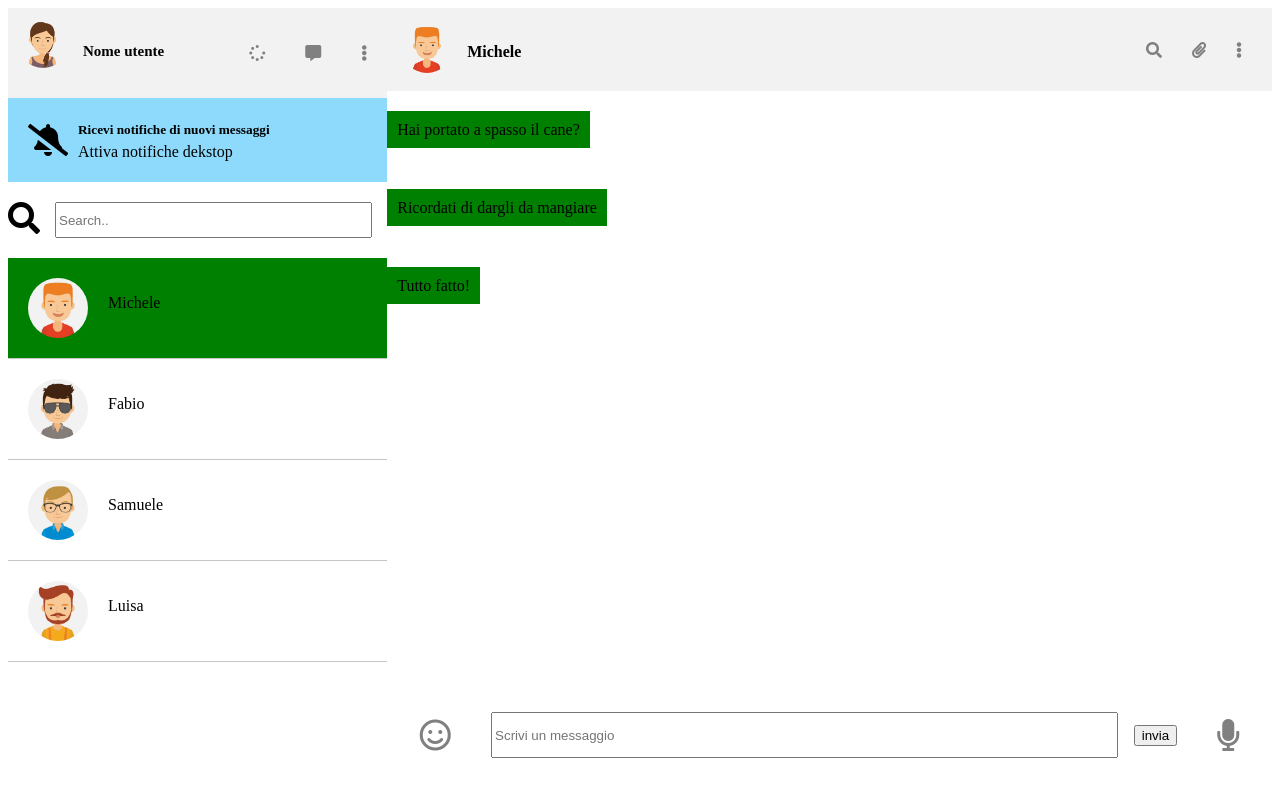
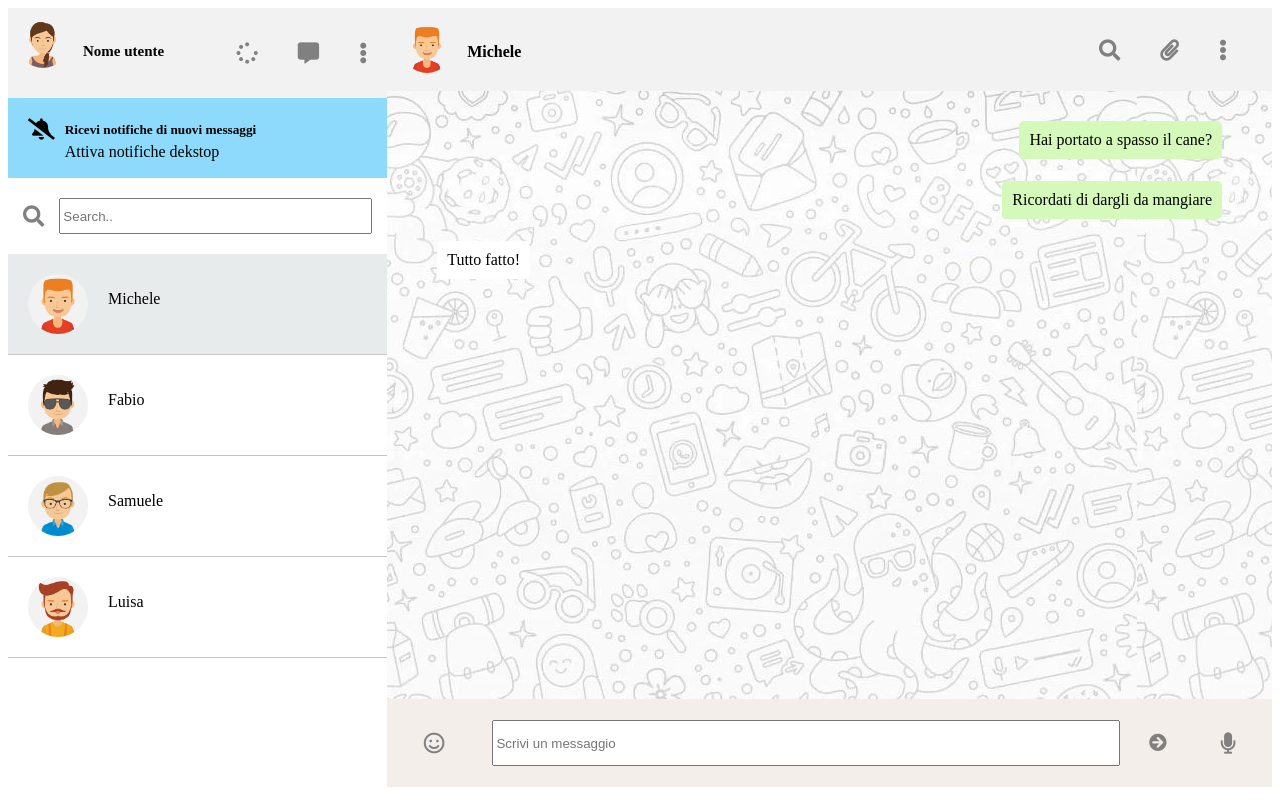
Before and after one commit to Salvatore949/BoolzApp, a plain HTML site: page index.html in a window 1280 px wide. Drawn offline with nearby package versions, Linux system fonts and the light colour scheme.

Commit message:
messages float

```diff
--- a/css/style.css
+++ b/css/style.css
@@ -73,6 +73,12 @@
     margin: 20px 15px;
 }
 
+#search > i{
+    color: gray;
+    margin-left: 15px;
+    margin-top: 30px;
+}
+
 #barra{
     height:20px;
     border: 1px solid grey;
@@ -96,7 +102,21 @@
 }
 
 .verde{
-    background-color: green;
+    background-color: #d5f9ba;
+    float:right;
+    margin-right:50px ;
+    border-radius: 5px;
+}
+
+.blu{
+    background-color: #ffffff;
+    float:left;
+    margin-left: 50px;
+    border-radius: 5px;
+}
+
+.grigio{
+    background-color: #e8ebeb;
 }
 
 /*Right part*/
@@ -115,16 +135,17 @@
 #on_line_box_i{
     display: flex;
     align-items: center;
-    margin: 0 15px;
+    margin: 0 25px;
 }
 
 #on_line_box_i > i{
-    padding: 0 15px;
+    padding: 0 20px;
     color: grey;
 }
 
 #main_space{
-    height: 75vh;
+    height: 76vh;
+    background-image:url("../img/sfondo.webp") ;
 }
 
 #on_line{
@@ -157,7 +178,6 @@
 }
 
 #chat_box span{
-    background-color: green;
     padding: 10px;
 
 }
@@ -166,6 +186,7 @@
 
 #message_bar{
     display: flex;
+    background-color: #f3eee9;
     justify-content:space-around;
     align-items:center;
     height:11vh;
@@ -180,4 +201,11 @@
 #message_bar > i{
     color: gray;
     padding:25px;
+
 }
+
+#message_bar > button{
+    color: gray;
+    background-color: #f3eee9;
+    border: #f3eee9;
+}
--- a/index.html
+++ b/index.html
@@ -25,16 +25,16 @@
                         <h5>Nome utente</h5>
                     </div>
                     <div id="interactions">
-                        <i class="fas fa-spinner"></i>
-                        <i class="fas fa-comment-alt"></i>
-                        <i class="fas fa-ellipsis-v"></i>
+                        <i class="fas fa-spinner fa-lg"></i>
+                        <i class="fas fa-comment-alt fa-lg"></i>
+                        <i class="fas fa-ellipsis-v fa-lg"></i>
                     </div>
                 </div>
 
                 <!--Notifiche di nuovi messaggi-->
                 <div id="notifiche">
 
-                    <i class="fas fa-bell-slash fa-2x"></i>
+                    <i class="fas fa-bell-slash fa-lg"></i>
                     <div id="invite">
                         <h5>Ricevi notifiche di nuovi messaggi</h5>
                         <p>Attiva notifiche dekstop</p>
@@ -44,17 +44,18 @@
 
                 <!--Barra di ricerca-->
                 <div id="search">
-                    <i class="fas fa-search fa-2x"></i>
-                    <input id="write" type="text" placeholder="Search.." v-model="confront">
+                    <i class="fas fa-search fa-lg"></i>
+                    <input id="write" type="text"  placeholder="Search.." v-model="confront">
                 </div>
 
                 <!--Lista dei contatti-->
                 <div id="contatti">
                     <div
-                        v-if="contatto_.name.toLowerCase().includes(confront.toLowerCase()) "
+                        v-if="contatto_.name.toLowerCase().includes(confront.toLowerCase())"
                         v-for="contatto_,i in contacts" @click="single_card(contatto_)"
-                        class="messages" :key="1"  :class="{'verde':contatto_.visible ? true : null}">
-                            <img  :src="contatto_.avatar" :alt="contatto_.name">
+                        class="messages" :key="1" :class="{ 'grigio': contatto_.visible === true }">
+
+                            <img :src="contatto_.avatar" :alt="contatto_.name">
                             <p>{{contatto_.name}}</p>
                     </div>
                 </div>
@@ -73,30 +74,31 @@
                     </div>
 
                     <div id="on_line_box_i">
-                        <i class="fas fa-search"></i>
-                        <i class="fas fa-paperclip"></i>
-                        <i class="fas fa-ellipsis-v"></i>
+                        <i class="fas fa-search fa-lg"></i>
+                        <i class="fas fa-paperclip fa-lg"></i>
+                        <i class="fas fa-ellipsis-v fa-lg"></i>
                     </div>
 
                 </div>
 
                 <!--Blocco messaggi principale-->
                 <div id="main_space">
-                    <div id="message_space" v-for="element, i in contacts" :key="1" >
+                    <div id="message_space" v-for="element, i in contacts" :key="1">
                         <div id="chat_box" v-for="sms, in element.messages"
-                        v-if ="element.visible === true ">
-                            <span>{{sms.text}}</span>
+                        v-if ="element.visible === true">
+                            <span class="verde" v-if="sms.status === 'sent'"> {{ sms.text }}</span>
+                            <span class="blu" v-else>{{ sms.text }}</span>
                         </div>
                     </div>
                 </div>
 
-                <!--Blocco messaggi principale-->
+                <!--Blocco messaggi principale -->
                 <div id="message_bar">
-                    <i class="far fa-smile fa-2x"></i>
+                    <i class="far fa-smile fa-lg"></i>
                     <input type="text" id="add_message" v-model="newMessage" placeholder="Scrivi un messaggio">
                     <p v-if="visualizzaOk === true">ok</p>
-                    <button @click="AggiungiMessagio()"> invia</button>
-                    <i class="fas fa-microphone fa-2x"></i>
+                    <button @click="AggiungiMessagio()"><i class="fas fa-arrow-circle-right fa-lg"></i></button>
+                    <i class="fas fa-microphone fa-lg"></i>
                 </div>
 
             </section>
--- a/js/script.js
+++ b/js/script.js
@@ -1,3 +1,4 @@
+
 var whatsupp = new Vue({
     el:"#container",
     data:{
@@ -105,7 +106,7 @@ var whatsupp = new Vue({
                 for(let i = 0; i < this.contacts.length; i++ ){
                 console.log(this.newMessage)
                 if (this.contacts[i].visible === true){
-                    this.contacts[i].messages.push({text:this.newMessage});
+                    this.contacts[i].messages.push({status: 'sent', text:this.newMessage});
                 }
 
                 setTimeout(() => {
```
